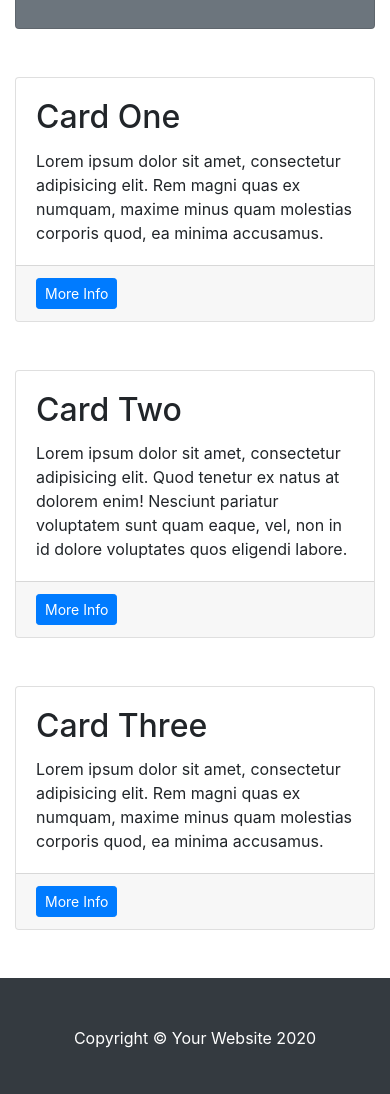
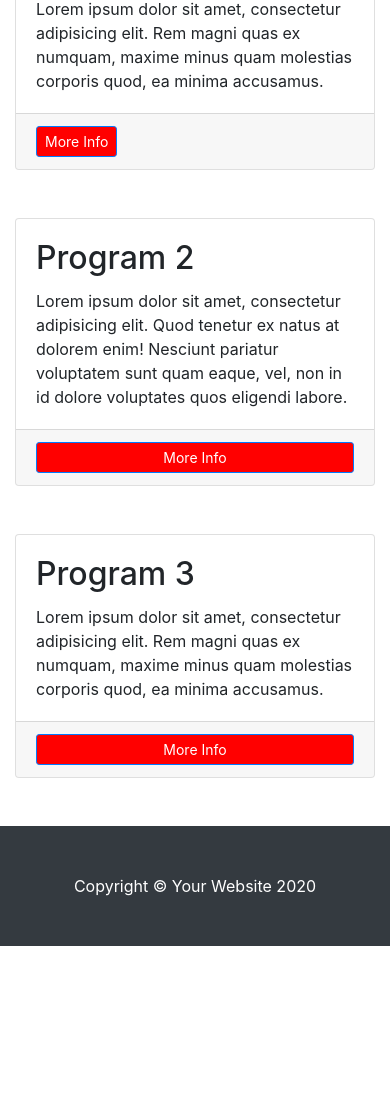
Before and after one commit to nataliesmyth/yes-bootstrap, a website: page index.html in a window 390 px wide. Shown: the part 749-1843 px from the top of the page. After the commit the page ends 1695 px from the top, so only its background shows below. Drawn offline with Linux system fonts and the light colour scheme.

Commit message:
mobile friendly updates

```diff
--- a/css/small-business.css
+++ b/css/small-business.css
@@ -1,8 +1,8 @@
-/*!
- * Start Bootstrap - Small Business (https://startbootstrap.com/template/small-business)
- * Copyright 2013-2020 Start Bootstrap
- * Licensed under MIT (https://github.com/StartBootstrap/startbootstrap-small-business/blob/master/LICENSE)
- */
+
 body {
   padding-top: 56px;
 }
+
+.btn {
+  background-color: red;
+}
--- a/index.html
+++ b/index.html
@@ -58,11 +58,11 @@
       </div>
       <!-- /.col-lg-8 -->
       <div class="col-lg-5">
-        <h1 class="font-weight-light">Business Name or Tagline</h1>
+        <!-- <h1 class="font-weight-light">Business Name or Tagline</h1> -->
         <p>We provide sex-positive sexuality education to people of all ages.
 
         </p>
-        <a class="btn btn-primary" href="#">DONATE!</a>
+        <a class="btn btn-primary btn-block" href="#">DONATE!</a>
       </div>
       <!-- /.col-md-4 -->
     </div>
@@ -71,7 +71,7 @@
     <!-- Call to Action Well -->
     <div class="card text-white bg-secondary my-5 py-4 text-center">
       <div class="card-body">
-        <p class="text-white m-0">This call to action card is a great place to showcase some important information or display a clever tagline!</p>
+        <p class="text-white m-0">Updated mission statement goes here!</p>
       </div>
     </div>
 
@@ -80,7 +80,7 @@
       <div class="col-md-4 mb-5">
         <div class="card h-100">
           <div class="card-body">
-            <h2 class="card-title">Card One</h2>
+            <h2 class="card-title">Program 1</h2>
             <p class="card-text">Lorem ipsum dolor sit amet, consectetur adipisicing elit. Rem magni quas ex numquam, maxime minus quam molestias corporis quod, ea minima accusamus.</p>
           </div>
           <div class="card-footer">
@@ -92,11 +92,11 @@
       <div class="col-md-4 mb-5">
         <div class="card h-100">
           <div class="card-body">
-            <h2 class="card-title">Card Two</h2>
+            <h2 class="card-title">Program 2</h2>
             <p class="card-text">Lorem ipsum dolor sit amet, consectetur adipisicing elit. Quod tenetur ex natus at dolorem enim! Nesciunt pariatur voluptatem sunt quam eaque, vel, non in id dolore voluptates quos eligendi labore.</p>
           </div>
           <div class="card-footer">
-            <a href="#" class="btn btn-primary btn-sm">More Info</a>
+            <a href="#" class="btn btn-primary btn-sm btn-block">More Info</a>
           </div>
         </div>
       </div>
@@ -104,11 +104,11 @@
       <div class="col-md-4 mb-5">
         <div class="card h-100">
           <div class="card-body">
-            <h2 class="card-title">Card Three</h2>
+            <h2 class="card-title">Program 3</h2>
             <p class="card-text">Lorem ipsum dolor sit amet, consectetur adipisicing elit. Rem magni quas ex numquam, maxime minus quam molestias corporis quod, ea minima accusamus.</p>
           </div>
           <div class="card-footer">
-            <a href="#" class="btn btn-primary btn-sm">More Info</a>
+            <a href="#" class="btn btn-primary btn-sm btn-block">More Info</a>
           </div>
         </div>
       </div>
```
Also changed, not shown: 1 other file.
